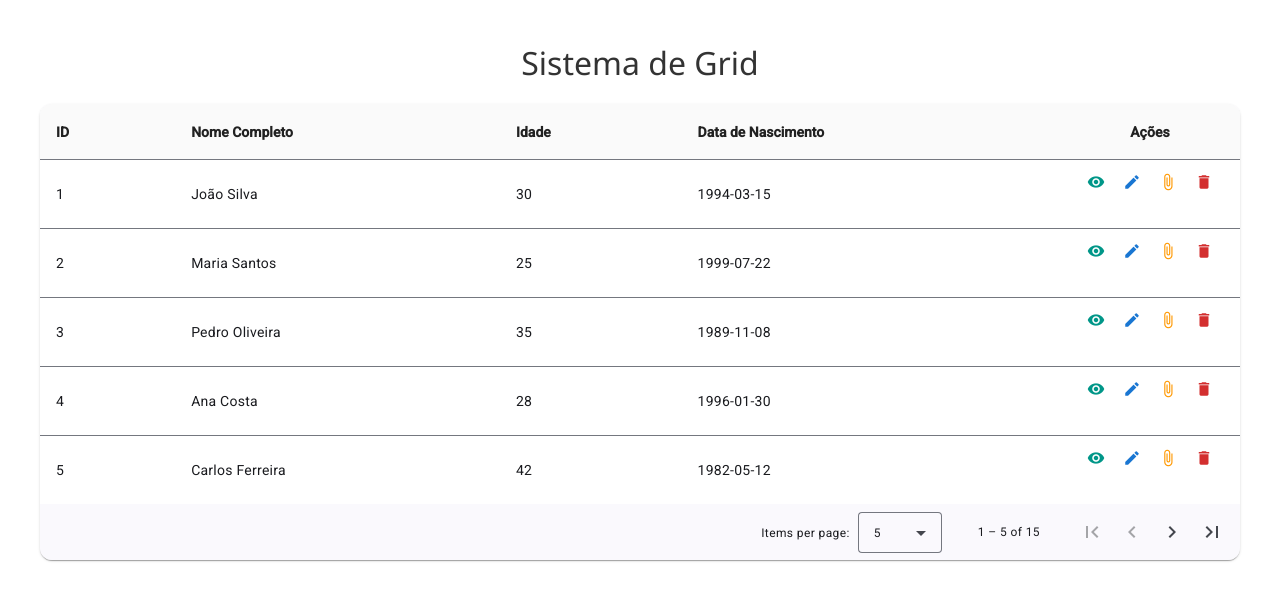
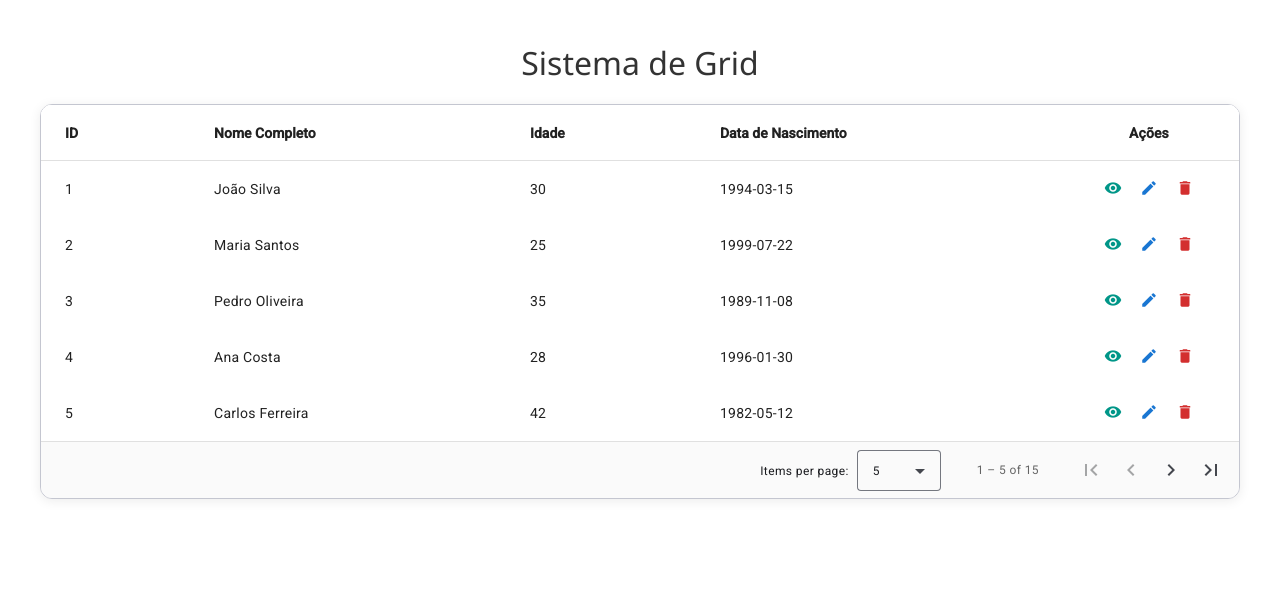
Before and after one commit to ddcsilva/TesteAngular, an Angular app: page / in a window 1280 px wide. Shown: the top 600 px of the page. Built offline with nearby package versions, Linux system fonts and the light colour scheme; data requests are answered from the project's data file.

Commit message:
Refactor app component and grid component: rename loading signal to 'carregando', update HTML to use new signal, and streamline action handling by integrating a dedicated action component for improved code organization and maintainability.

```diff
--- a/src/app/app.component.html
+++ b/src/app/app.component.html
@@ -4,7 +4,7 @@
   </header>
 
   <main>
-    @if (loading()) {
+    @if (carregando()) {
     <div class="loading">Carregando dados...</div>
     } @else if (error()) {
     <div class="error">{{ error() }}</div>
@@ -15,64 +15,25 @@
       [colunas]="colunasGrid"
       [nomesColunas]="nomesColunasGrid"
       [mostrarAcoes]="true"
+      [mostrarEditar]="true"
+      [mostrarExcluir]="true"
+      [mostrarVisualizar]="true"
+      [mostrarAnexo]="false"
+      [mostrarOperacoes]="false"
+      [mostrarCortar]="false"
       [serverSide]="true"
       [totalRegistros]="totalRegistros()"
       [paginaAtual]="paginaAtual()"
       [tamanhoPagina]="tamanhoPagina()"
-      (paginaAlterada)="onPaginaAlterada($event)"
-      (editar)="onEditar($event)"
-      (excluir)="onExcluir($event)"
-      (acaoCustomizada)="onAcaoCustomizada($event)"
-    >
-      <!-- Template Customizado para Ações -->
-      <ng-template #acoesTemplate let-pessoa>
-        <div class="acoes-customizadas">
-          <!-- Ação Visualizar -->
-          <button
-            mat-icon-button
-            class="btn-visualizar"
-            (click)="onAcaoCustomizada({ acao: 'visualizar', item: pessoa })"
-            matTooltip="Visualizar Detalhes"
-            matTooltipPosition="above"
-          >
-            <mat-icon>visibility</mat-icon>
-          </button>
-
-          <!-- Ação Editar -->
-          <button
-            mat-icon-button
-            class="btn-editar"
-            (click)="onEditar(pessoa)"
-            matTooltip="Editar Pessoa"
-            matTooltipPosition="above"
-          >
-            <mat-icon>edit</mat-icon>
-          </button>
-
-          <!-- Ação Anexos -->
-          <button
-            mat-icon-button
-            class="btn-anexo"
-            (click)="onAcaoCustomizada({ acao: 'anexo', item: pessoa })"
-            matTooltip="Gerenciar Anexos"
-            matTooltipPosition="above"
-          >
-            <mat-icon>attach_file</mat-icon>
-          </button>
-
-          <!-- Ação Excluir -->
-          <button
-            mat-icon-button
-            class="btn-excluir"
-            (click)="onExcluir(pessoa)"
-            matTooltip="Excluir Pessoa"
-            matTooltipPosition="above"
-          >
-            <mat-icon>delete</mat-icon>
-          </button>
-        </div>
-      </ng-template>
-    </app-grid>
+      [carregando]="carregando()"
+      (paginaAlterada)="aoAlterarPagina($event)"
+      (editar)="aoEditar($event)"
+      (excluir)="aoExcluir($event)"
+      (visualizar)="aoVisualizar($event)"
+      (anexo)="aoVisualizarAnexo($event)"
+      (operacoes)="aoVisualizarOperacoes($event)"
+      (cortar)="aoCortar($event)"
+    ></app-grid>
     }
   </main>
 </div>
--- a/src/app/app.component.ts
+++ b/src/app/app.component.ts
@@ -23,20 +23,14 @@ import { MatTooltipModule } from '@angular/material/tooltip';
 export class AppComponent implements OnInit {
   title = 'Sistema de Grid';
 
-  // Usando signals para os dados
   pessoas = signal<Pessoa[]>([]);
-  loading = signal(false);
+  carregando = signal(false);
   error = signal('');
-
-  // Signals para paginação server-side
   paginaAtual = signal(1);
   tamanhoPagina = signal(5);
   totalRegistros = signal(0);
 
-  // Colunas que queremos exibir (pode ser dinâmico baseado no objeto)
   colunasGrid = ['id', 'nome', 'idade', 'dataNascimento'];
-
-  // Nomes customizados das colunas
   nomesColunasGrid = {
     id: 'ID',
     nome: 'Nome Completo',
@@ -51,74 +45,48 @@ export class AppComponent implements OnInit {
   }
 
   carregarPessoas() {
-    this.loading.set(true);
+    this.carregando.set(true);
     this.error.set('');
-
     const pagina = this.paginaAtual();
     const tamanho = this.tamanhoPagina();
-
     this.pessoaService.obterPessoasPaginadas(pagina, tamanho).subscribe({
       next: (resultado) => {
         this.pessoas.set(resultado.data);
         this.totalRegistros.set(resultado.total);
-        this.loading.set(false);
+        this.carregando.set(false);
       },
       error: (err) => {
         this.error.set(
           'Erro ao carregar dados. Verifique se o json-server está rodando.'
         );
-        this.loading.set(false);
+        this.carregando.set(false);
         console.error('Erro:', err);
       },
     });
   }
 
-  // Método para lidar com mudanças de página do grid
-  onPaginaAlterada(evento: { pagina: number; tamanho: number }) {
+  aoAlterarPagina(evento: { pagina: number; tamanho: number }) {
     this.paginaAtual.set(evento.pagina);
     this.tamanhoPagina.set(evento.tamanho);
-    this.carregarPessoas(); // Recarrega os dados com nova paginação
+    this.carregarPessoas();
   }
 
-  // Métodos para lidar com ações do grid
-  onEditar(pessoa: Pessoa) {
-    console.log('🖊️ Editando pessoa:', pessoa);
-    // Aqui você implementaria a lógica de edição
-    // Por exemplo: abrir modal, navegar para página de edição, etc.
+  aoEditar(pessoa: Pessoa) {
+    console.log('🖊️ Editar', pessoa); /* ... */
   }
-
-  onExcluir(pessoa: Pessoa) {
-    console.log('🗑️ Excluindo pessoa:', pessoa);
-    // Aqui você implementaria a lógica de exclusão
-    // Por exemplo: confirmar exclusão, fazer requisição DELETE, etc.
-    if (confirm(`Deseja realmente excluir ${pessoa.nome}?`)) {
-      this.pessoaService.deletarPessoa(pessoa.id).subscribe({
-        next: () => {
-          console.log('✅ Pessoa excluída com sucesso');
-          this.carregarPessoas(); // Recarrega a lista
-        },
-        error: (err) => {
-          console.error('❌ Erro ao excluir pessoa:', err);
-        },
-      });
-    }
+  aoExcluir(pessoa: Pessoa) {
+    /* ... */
   }
-
-  onAcaoCustomizada(evento: { acao: string; item: Pessoa }) {
-    console.log('⚡ Ação customizada:', evento.acao, 'para:', evento.item);
-
-    switch (evento.acao) {
-      case 'visualizar':
-        console.log('👁️ Visualizando detalhes de:', evento.item.nome);
-        break;
-      case 'anexo':
-        console.log('📎 Gerenciando anexos de:', evento.item.nome);
-        break;
-      case 'historico':
-        console.log('📚 Visualizando histórico de:', evento.item.nome);
-        break;
-      default:
-        console.log('❓ Ação não reconhecida:', evento.acao);
-    }
+  aoVisualizar(pessoa: Pessoa) {
+    console.log('👁️ Visualizar', pessoa);
+  }
+  aoVisualizarAnexo(pessoa: Pessoa) {
+    console.log('📎 Anexo', pessoa);
+  }
+  aoVisualizarOperacoes(pessoa: Pessoa) {
+    console.log('⚙️ Operações', pessoa);
+  }
+  aoCortar(pessoa: Pessoa) {
+    console.log('✂️ Cortar', pessoa);
   }
 }
--- /dev/null
+++ b/src/app/shared/components/acoes-grid/acoes-grid.component.html
@@ -0,0 +1,79 @@
+<div class="acoes-container">
+  <!-- Ação Visualizar -->
+  @if (mostrarVisualizar()) {
+  <button
+    mat-icon-button
+    class="btn-visualizar"
+    (click)="aoVisualizar()"
+    matTooltip="Visualizar Detalhes"
+    matTooltipPosition="above"
+  >
+    <mat-icon>visibility</mat-icon>
+  </button>
+  }
+
+  <!-- Ação Editar -->
+  @if (mostrarEditar()) {
+  <button
+    mat-icon-button
+    class="btn-editar"
+    (click)="aoEditar()"
+    matTooltip="Editar"
+    matTooltipPosition="above"
+  >
+    <mat-icon>edit</mat-icon>
+  </button>
+  }
+
+  <!-- Ação Cortar -->
+  @if (mostrarCortar()) {
+  <button
+    mat-icon-button
+    class="btn-cortar"
+    (click)="aoCortar()"
+    matTooltip="Cortar"
+    matTooltipPosition="above"
+  >
+    <mat-icon>content_cut</mat-icon>
+  </button>
+  }
+
+  <!-- Ação Anexo -->
+  @if (mostrarAnexo()) {
+  <button
+    mat-icon-button
+    class="btn-anexo"
+    (click)="aoVisualizarAnexo()"
+    matTooltip="Gerenciar Anexos"
+    matTooltipPosition="above"
+  >
+    <mat-icon>attach_file</mat-icon>
+  </button>
+  }
+
+  <!-- Ação Operações -->
+  @if (mostrarOperacoes()) {
+  <button
+    mat-icon-button
+    class="btn-operacoes"
+    (click)="aoVisualizarOperacoes()"
+    matTooltip="Operações"
+    matTooltipPosition="above"
+  >
+    <mat-icon>settings</mat-icon>
+  </button>
+  }
+
+  <!-- Ação Excluir -->
+  @if (mostrarExcluir()) {
+  <button
+    mat-icon-button
+    class="btn-excluir"
+    (click)="aoExcluir()"
+    matTooltip="Excluir"
+    matTooltipPosition="above"
+  >
+    <mat-icon>delete</mat-icon>
+  </button>
+  }
+</div>
--- /dev/null
+++ b/src/app/shared/components/acoes-grid/acoes-grid.component.scss
@@ -0,0 +1,95 @@
+.acoes-container {
+  display: flex;
+  gap: 4px;
+  align-items: center;
+  justify-content: center;
+  flex-wrap: wrap;
+
+  // Estilos base para todos os botões
+  button.mat-mdc-icon-button {
+    width: 32px;
+    height: 32px;
+    min-width: 32px;
+    padding: 0;
+    background-color: transparent;
+    border: none;
+    box-shadow: none;
+
+    .mat-icon {
+      font-size: 18px;
+      width: 18px;
+      height: 18px;
+      line-height: 18px;
+    }
+
+    // Remove fundo padrão do Material
+    .mat-mdc-button-persistent-ripple {
+      border-radius: 50%;
+    }
+
+    // Hover padrão
+    &:hover {
+      background-color: rgba(0, 0, 0, 0.04);
+    }
+
+    // Ação Visualizar (teal)
+    &.btn-visualizar {
+      .mat-icon {
+        color: #009688;
+      }
+      &:hover {
+        background-color: rgba(0, 150, 136, 0.08);
+      }
+    }
+
+    // Ação Editar (azul)
+    &.btn-editar {
+      .mat-icon {
+        color: #1976d2;
+      }
+      &:hover {
+        background-color: rgba(25, 118, 210, 0.08);
+      }
+    }
+
+    // Ação Cortar (roxo)
+    &.btn-cortar {
+      .mat-icon {
+        color: #9c27b0;
+      }
+      &:hover {
+        background-color: rgba(156, 39, 176, 0.08);
+      }
+    }
+
+    // Ação Anexo (laranja)
+    &.btn-anexo {
+      .mat-icon {
+        color: #ff9800;
+      }
+      &:hover {
+        background-color: rgba(255, 152, 0, 0.08);
+      }
+    }
+
+    // Ação Operações (cinza escuro)
+    &.btn-operacoes {
+      .mat-icon {
+        color: #424242;
+      }
+      &:hover {
+        background-color: rgba(66, 66, 66, 0.08);
+      }
+    }
+
+    // Ação Excluir (vermelho)
+    &.btn-excluir {
+      .mat-icon {
+        color: #d32f2f;
+      }
+      &:hover {
+        background-color: rgba(211, 47, 47, 0.08);
+      }
+    }
+  }
+}
--- /dev/null
+++ b/src/app/shared/components/acoes-grid/acoes-grid.component.ts
@@ -0,0 +1,57 @@
+import { Component, input, output } from '@angular/core';
+import { MatButtonModule } from '@angular/material/button';
+import { MatIconModule } from '@angular/material/icon';
+import { MatTooltipModule } from '@angular/material/tooltip';
+
+@Component({
+  selector: 'app-acoes-grid',
+  standalone: true,
+  imports: [MatButtonModule, MatIconModule, MatTooltipModule],
+  templateUrl: './acoes-grid.component.html',
+  styleUrls: ['./acoes-grid.component.scss'],
+})
+export class AcoesGridComponent<T = any> {
+  // Item do grid
+  item = input.required<T>();
+
+  // Configuração de quais ações mostrar
+  mostrarEditar = input<boolean>(true);
+  mostrarExcluir = input<boolean>(true);
+  mostrarCortar = input<boolean>(false);
+  mostrarVisualizar = input<boolean>(false);
+  mostrarAnexo = input<boolean>(false);
+  mostrarOperacoes = input<boolean>(false);
+
+  // Outputs para emitir as ações
+  editar = output<T>();
+  excluir = output<T>();
+  cortar = output<T>();
+  visualizar = output<T>();
+  anexo = output<T>();
+  operacoes = output<T>();
+
+  // Métodos para cada ação
+  aoEditar() {
+    this.editar.emit(this.item());
+  }
+
+  aoExcluir() {
+    this.excluir.emit(this.item());
+  }
+
+  aoCortar() {
+    this.cortar.emit(this.item());
+  }
+
+  aoVisualizar() {
+    this.visualizar.emit(this.item());
+  }
+
+  aoVisualizarAnexo() {
+    this.anexo.emit(this.item());
+  }
+
+  aoVisualizarOperacoes() {
+    this.operacoes.emit(this.item());
+  }
+}
--- a/src/app/shared/components/grid/grid.component.html
+++ b/src/app/shared/components/grid/grid.component.html
@@ -1,12 +1,17 @@
-<mat-card>
-  @if (dados().length === 0) {
+<mat-card appearance="outlined">
+  @if (carregando()) {
+  <div class="loading-container">
+    <mat-spinner diameter="40"></mat-spinner>
+    <p>Carregando dados...</p>
+  </div>
+  } @else if (dados().length === 0) {
   <div class="empty-state">
     <mat-icon>inbox</mat-icon>
     <p>Nenhum dado para exibir</p>
   </div>
   } @else {
+  <div class="table-container">
     <table mat-table [dataSource]="dataSource" matSort class="mat-elevation-z0">
-    <!-- Colunas de Dados Dinâmicas -->
       @for (coluna of colunas(); track coluna) {
       <ng-container [matColumnDef]="coluna">
         <th mat-header-cell *matHeaderCellDef mat-sort-header>
@@ -16,49 +21,35 @@
           {{ obterValorColuna(element, coluna) }}
         </td>
       </ng-container>
-    }
-
-    <!-- Coluna de Ações -->
-    @if (mostrarAcoes()) {
+      } @if (mostrarAcoes()) {
       <ng-container matColumnDef="acoes">
         <th mat-header-cell *matHeaderCellDef class="coluna-acoes">Ações</th>
         <td mat-cell *matCellDef="let element" class="coluna-acoes">
-        @if (acoesTemplate) {
-        <!-- Template Customizado -->
-        <ng-container
-          *ngTemplateOutlet="acoesTemplate; context: { $implicit: element }"
-        ></ng-container>
-        } @else {
-        <!-- Ações Padrão -->
-        <button
-          mat-icon-button
-          color="primary"
-          (click)="aoEditar(element)"
-          matTooltip="Editar"
-        >
-          <mat-icon>edit</mat-icon>
-        </button>
-        <button
-          mat-icon-button
-          color="warn"
-          (click)="aoExcluir(element)"
-          matTooltip="Excluir"
-        >
-          <mat-icon>delete</mat-icon>
-        </button>
-        }
+          <app-acoes-grid
+            [item]="element"
+            [mostrarEditar]="mostrarEditar()"
+            [mostrarExcluir]="mostrarExcluir()"
+            [mostrarCortar]="mostrarCortar()"
+            [mostrarVisualizar]="mostrarVisualizar()"
+            [mostrarAnexo]="mostrarAnexo()"
+            [mostrarOperacoes]="mostrarOperacoes()"
+            (editar)="aoEditar($event)"
+            (excluir)="aoExcluir($event)"
+            (cortar)="aoCortar($event)"
+            (visualizar)="aoVisualizar($event)"
+            (anexo)="aoVisualizarAnexo($event)"
+            (operacoes)="aoVisualizarOperacoes($event)"
+          ></app-acoes-grid>
         </td>
       </ng-container>
       }
 
-    <!-- Definição das linhas -->
       <tr mat-header-row *matHeaderRowDef="obterColunasComAcoes()"></tr>
       <tr mat-row *matRowDef="let row; columns: obterColunasComAcoes()"></tr>
     </table>
+  </div>
 
-  <!-- Paginação Condicional -->
   @if (serverSide()) {
-  <!-- Paginação Server-side -->
   <mat-paginator
     [length]="totalRegistros()"
     [pageIndex]="paginaAtual() - 1"
@@ -66,15 +57,12 @@
     [pageSizeOptions]="[5, 10, 20, 50]"
     (page)="onPaginaAlterada($event)"
     showFirstLastButtons
-  >
-  </mat-paginator>
+  ></mat-paginator>
   } @else {
-  <!-- Paginação Client-side -->
   <mat-paginator
     [pageSizeOptions]="[5, 10, 20, 50]"
     [pageSize]="5"
     showFirstLastButtons
-  >
-  </mat-paginator>
+  ></mat-paginator>
   } }
 </mat-card>
--- a/src/app/shared/components/grid/grid.component.scss
+++ b/src/app/shared/components/grid/grid.component.scss
@@ -1,8 +1,14 @@
-// ===== MATERIAL DESIGN CARD =====
-mat-card {
+:host {
+  display: block;
   margin: 16px 0;
-  padding: 0 !important;
+}
+
+// ===== CARD CONTAINER =====
+:host ::ng-deep mat-card {
+  padding: 0;
   overflow: hidden;
+  border-radius: 12px;
+  box-shadow: 0 2px 12px rgba(0, 0, 0, 0.08);
 }
 
 // ===== LOADING STATE =====
@@ -12,11 +18,17 @@ mat-card {
   align-items: center;
   justify-content: center;
   padding: 60px 20px;
+  min-height: 200px;
+
+  mat-spinner {
+    margin-bottom: 16px;
+  }
 
   p {
-    margin-top: 16px;
+    margin: 0;
     color: rgba(0, 0, 0, 0.6);
     font-size: 14px;
+    font-weight: 500;
   }
 }
 
@@ -28,132 +40,124 @@ mat-card {
   justify-content: center;
   padding: 80px 20px;
   color: rgba(0, 0, 0, 0.4);
+  min-height: 300px;
 
   mat-icon {
     font-size: 48px;
     width: 48px;
     height: 48px;
     margin-bottom: 16px;
+    opacity: 0.5;
   }
 
   p {
     margin: 0;
     font-size: 16px;
+    font-weight: 500;
   }
 }
 
-// ===== TABELA MATERIAL =====
-table {
+// ===== TABELA PRINCIPAL =====
+:host ::ng-deep {
+  .mat-mdc-table {
     width: 100%;
+    background: white;
+    border-radius: 0;
+    box-shadow: none;
   }
 
-// Cabeçalho com cor de fundo
+  // Cabeçalhos da tabela
   .mat-mdc-header-cell {
-  font-weight: 600 !important;
-  color: rgba(0, 0, 0, 0.87) !important;
-  background-color: #fafafa !important;
+    font-weight: 600;
+    color: rgba(0, 0, 0, 0.87);
+    background-color: #f8f9fa;
+    border-bottom: 1px solid #e0e0e0;
+    padding: 16px 24px;
+    font-size: 14px;
+    letter-spacing: 0.01em;
   }
 
-// Linhas do corpo sempre brancas
+  // Linhas da tabela
   .mat-mdc-row {
-  background-color: white !important;
+    background-color: white;
+    border-bottom: 1px solid #f0f0f0;
+    transition: background-color 0.2s ease;
+
+    &:hover {
+      background-color: #f8f9fa;
     }
 
-.mat-mdc-row:hover {
-  background-color: #f8f9fa !important;
-}
-
-// ===== COLUNA DE AÇÕES =====
-.coluna-acoes {
-  text-align: center !important;
-  width: 180px; // Aumentado para acomodar mais botões
-  padding: 8px !important;
-}
-
-// Cabeçalho da coluna ações igual aos outros
-.mat-mdc-header-cell.coluna-acoes {
-  text-align: center !important;
-}
-
-// ===== ESTILOS PARA AÇÕES CUSTOMIZADAS =====
-:host ::ng-deep .acoes-customizadas {
-  display: flex;
-  gap: 4px;
-  align-items: center;
-  justify-content: center;
-  flex-wrap: wrap;
-
-  // Seletor mais específico para override do Material Design
-  button.mat-mdc-icon-button {
-    width: 32px;
-    height: 32px;
-    min-width: 32px;
-    padding: 0;
-    background-color: transparent;
-    border: none;
-    box-shadow: none;
-
-    .mat-icon {
-      font-size: 18px;
-      width: 18px;
-      height: 18px;
-      line-height: 18px;
-    }
-
-    // Remove fundo padrão do Material
-    .mat-mdc-button-persistent-ripple {
-      border-radius: 50%;
-    }
-
-    // Hover padrão
-    &:hover {
-      background-color: rgba(0, 0, 0, 0.04);
-    }
-
-    // Estados específicos por ação
-    &.btn-visualizar {
-      .mat-icon {
-        color: #009688;
-      }
-      &:hover {
-        background-color: rgba(0, 150, 136, 0.08);
+    &:last-child {
+      border-bottom: none;
     }
   }
 
-    &.btn-editar {
-      .mat-icon {
-        color: #1976d2;
+  // Células da tabela
+  .mat-mdc-cell {
+    padding: 16px 24px;
+    font-size: 14px;
+    color: rgba(0, 0, 0, 0.87);
+    border-bottom: none;
   }
-      &:hover {
-        background-color: rgba(25, 118, 210, 0.08);
+
+  // Coluna de ações específica
+  .coluna-acoes {
+    text-align: center;
+    width: 180px;
+    min-width: 180px;
+    max-width: 180px;
+    padding: 12px 16px;
+
+    &.mat-mdc-header-cell {
+      text-align: center;
+      font-weight: 600;
     }
   }
 
-    &.btn-anexo {
-      .mat-icon {
-        color: #ff9800;
+  // Paginador
+  .mat-mdc-paginator {
+    background: #fafafa;
+    border-top: 1px solid #e0e0e0;
+    border-radius: 0;
+
+    .mat-mdc-paginator-range-label {
+      margin: 0 32px 0 24px;
+      color: rgba(0, 0, 0, 0.6);
     }
-      &:hover {
-        background-color: rgba(255, 152, 0, 0.08);
   }
 }
 
-    &.btn-historico {
-      .mat-icon {
-        color: #616161;
+// ===== RESPONSIVIDADE =====
+@media (max-width: 768px) {
+  :host ::ng-deep {
+    .mat-mdc-header-cell,
+    .mat-mdc-cell {
+      padding: 12px 16px;
+      font-size: 13px;
     }
-      &:hover {
-        background-color: rgba(97, 97, 97, 0.08);
+
+    .coluna-acoes {
+      width: 140px;
+      min-width: 140px;
+      max-width: 140px;
+      padding: 8px 12px;
+    }
   }
 }
 
-    &.btn-excluir {
-      .mat-icon {
-        color: #d32f2f;
+@media (max-width: 480px) {
+  :host ::ng-deep {
+    .mat-mdc-header-cell,
+    .mat-mdc-cell {
+      padding: 8px 12px;
+      font-size: 12px;
     }
-      &:hover {
-        background-color: rgba(211, 47, 47, 0.08);
+
+    .coluna-acoes {
+      width: 120px;
+      min-width: 120px;
+      max-width: 120px;
+      padding: 6px 8px;
     }
   }
 }
-}
--- a/src/app/shared/components/grid/grid.component.ts
+++ b/src/app/shared/components/grid/grid.component.ts
@@ -5,8 +5,7 @@ import {
   ViewChild,
   AfterViewInit,
   output,
-  ContentChild,
-  TemplateRef,
+  ChangeDetectionStrategy,
 } from '@angular/core';
 import { CommonModule } from '@angular/common';
 import { MatTableDataSource } from '@angular/material/table';
@@ -20,10 +19,12 @@ import { MatProgressSpinnerModule } from '@angular/material/progress-spinner';
 import { MatTooltipModule } from '@angular/material/tooltip';
 import { MatSortModule } from '@angular/material/sort';
 import { MatPaginatorModule } from '@angular/material/paginator';
+import { AcoesGridComponent } from '../acoes-grid/acoes-grid.component';
 
 @Component({
   selector: 'app-grid',
   standalone: true,
+  changeDetection: ChangeDetectionStrategy.OnPush,
   imports: [
     CommonModule,
     MatCardModule,
@@ -34,93 +35,101 @@ import { MatPaginatorModule } from '@angular/material/paginator';
     MatTooltipModule,
     MatSortModule,
     MatPaginatorModule,
+    AcoesGridComponent,
   ],
   templateUrl: './grid.component.html',
   styleUrls: ['./grid.component.scss'],
 })
 export class GridComponent<T = any> implements AfterViewInit {
-  // Inputs usando signals
+  // Signals (Angular 17+)
   dados = input<T[]>([]);
   colunas = input<string[]>([]);
   nomesColunas = input<Record<string, string>>({});
   mostrarAcoes = input<boolean>(false);
 
-  // Inputs para paginação server-side (opcionais)
+  // Configuração de botões de ação (passa para o componente filho)
+  mostrarEditar = input<boolean>(false);
+  mostrarExcluir = input<boolean>(false);
+  mostrarCortar = input<boolean>(false);
+  mostrarVisualizar = input<boolean>(false);
+  mostrarAnexo = input<boolean>(false);
+  mostrarOperacoes = input<boolean>(false);
+
+  // Paginação
   totalRegistros = input<number>(0);
   paginaAtual = input<number>(1);
   tamanhoPagina = input<number>(5);
   serverSide = input<boolean>(false);
 
-  // Output para comunicar mudanças de página
+  // Estado de loading
+  carregando = input<boolean>(false);
+
+  // Outputs
   paginaAlterada = output<{ pagina: number; tamanho: number }>();
-
-  // Outputs para ações customizáveis
   editar = output<T>();
   excluir = output<T>();
-  acaoCustomizada = output<{ acao: string; item: T }>();
+  cortar = output<T>();
+  visualizar = output<T>();
+  anexo = output<T>();
+  operacoes = output<T>();
 
-  // Template customizado para ações
-  @ContentChild('acoesTemplate') acoesTemplate?: TemplateRef<any>;
-
-  // DataSource para a tabela Material com ordenação
   dataSource = new MatTableDataSource<T>([]);
 
-  // ViewChild para acessar o MatSort e MatPaginator
-  @ViewChild(MatSort) sort!: MatSort;
-  @ViewChild(MatPaginator) paginator!: MatPaginator;
+  @ViewChild(MatSort) sort?: MatSort;
+  @ViewChild(MatPaginator) paginator?: MatPaginator;
 
   constructor() {
-    // Effect para atualizar os dados do dataSource quando dados() mudar
     effect(() => {
       this.dataSource.data = this.dados();
     });
   }
 
   ngAfterViewInit() {
-    // Conecta o MatSort com o dataSource
-    this.dataSource.sort = this.sort;
-
-    // Só conecta o paginator se for client-side
-    if (!this.serverSide()) {
+    // Null-check nos elementos
+    if (this.sort) {
+      this.dataSource.sort = this.sort;
+    }
+    if (!this.serverSide() && this.paginator) {
       this.dataSource.paginator = this.paginator;
     }
   }
 
-  // Método auxiliar para obter valor da coluna
   obterValorColuna(item: T, coluna: string): any {
     return (item as any)[coluna];
   }
 
-  // Método para obter todas as colunas incluindo ações
   obterColunasComAcoes(): string[] {
     const colunas = this.colunas();
     return this.mostrarAcoes() ? [...colunas, 'acoes'] : colunas;
   }
 
-  // Método para obter nome customizado da coluna
   obterNomeColuna(coluna: string): string {
     const nomes = this.nomesColunas();
     return nomes[coluna] || coluna;
   }
 
-  // Método para lidar com mudanças de página (server-side)
   onPaginaAlterada(event: any) {
-    const novaPagina = event.pageIndex + 1; // MatPaginator usa 0-based
+    const novaPagina = event.pageIndex + 1;
     const novoTamanho = event.pageSize;
     this.paginaAlterada.emit({ pagina: novaPagina, tamanho: novoTamanho });
   }
 
-  // Métodos para ações - emitem eventos para o componente pai
   aoEditar(item: T) {
     this.editar.emit(item);
   }
-
   aoExcluir(item: T) {
     this.excluir.emit(item);
   }
-
-  // Método para ações customizadas
-  aoAcaoCustomizada(acao: string, item: T) {
-    this.acaoCustomizada.emit({ acao, item });
+  aoCortar(item: T) {
+    this.cortar.emit(item);
+  }
+  aoVisualizar(item: T) {
+    this.visualizar.emit(item);
+  }
+  aoVisualizarAnexo(item: T) {
+    this.anexo.emit(item);
+  }
+  aoVisualizarOperacoes(item: T) {
+    this.operacoes.emit(item);
   }
 }
```
Lines whose indentation alone changed are shown as unchanged.
